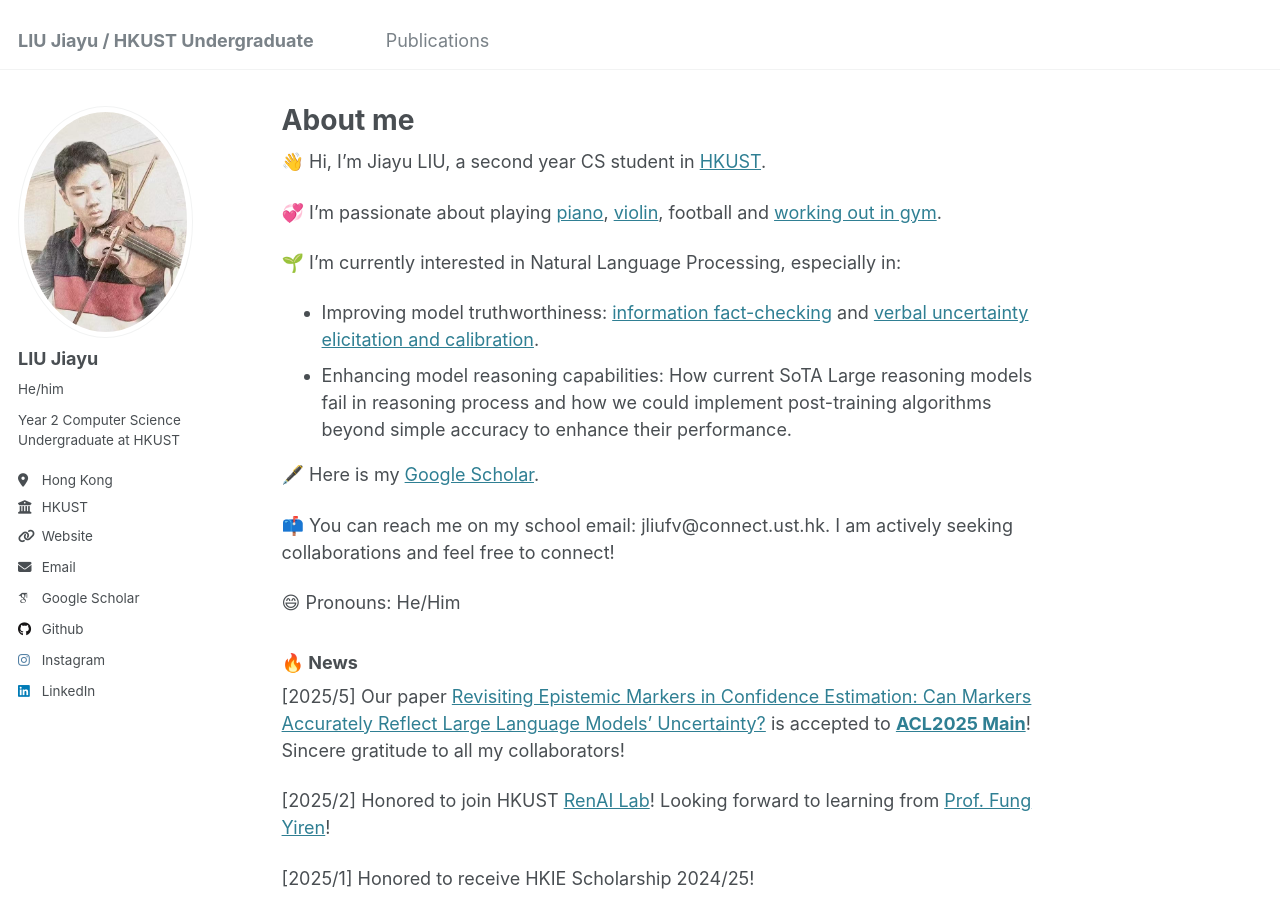
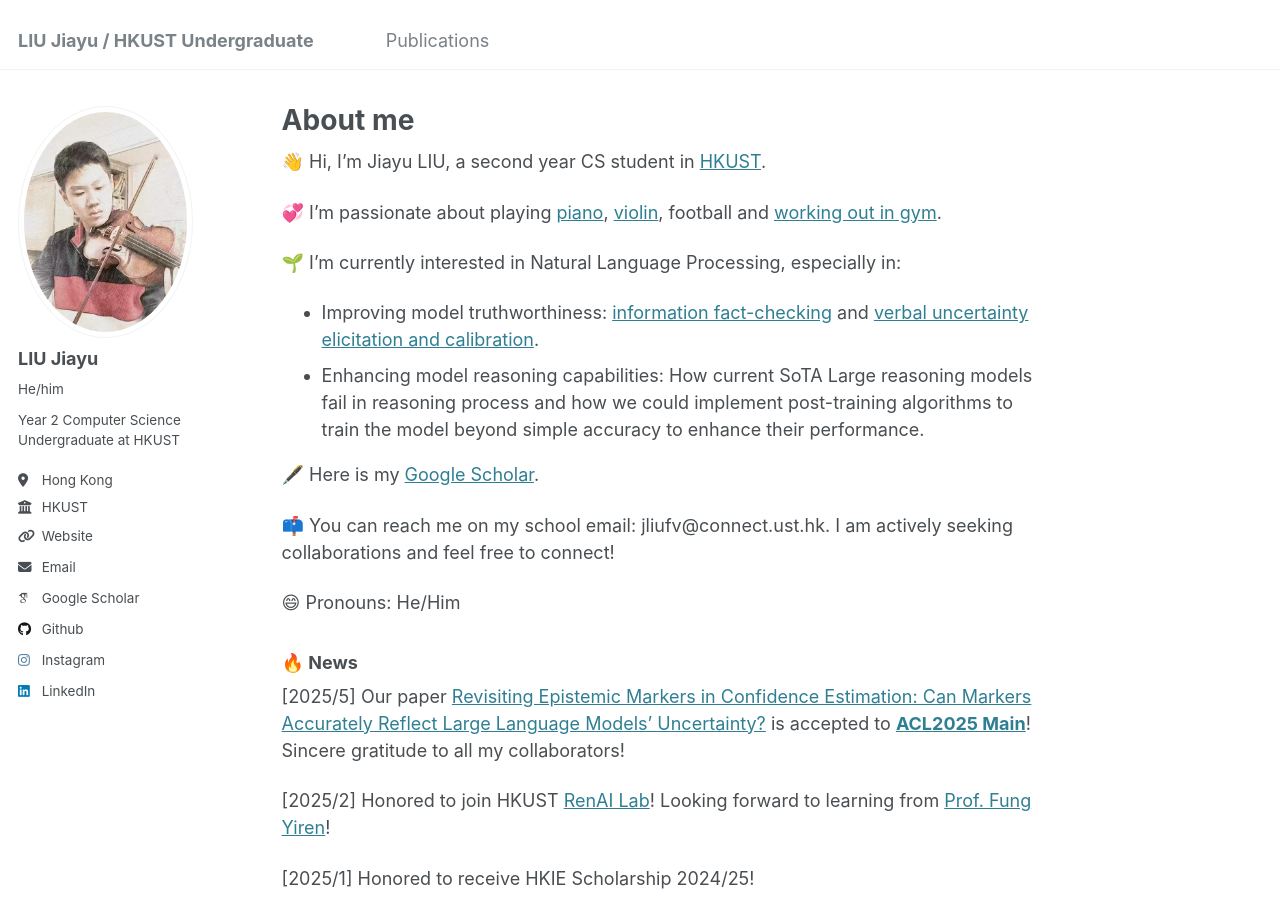
Before and after one commit to JiayuJeff/JiayuJeff.github.io, a Jekyll site: the page built from _pages/about.md, in a window 1280 px wide and 900 px high. Built offline with Jekyll 4.4.1, drawn with Linux system fonts in a browser that asks for light colours; some web fonts are replaced.

Commit message:
Update about.md

```diff
--- a/_pages/about.md
+++ b/_pages/about.md
@@ -17,7 +17,7 @@ redirect_from:
 
 🌱 I’m currently interested in Natural Language Processing, especially in:
 - Improving model truthworthiness: [information fact-checking](https://aclanthology.org/2024.fever-1.14.pdf) and [verbal uncertainty elicitation and calibration](https://arxiv.org/pdf/2505.24778).
-- Enhancing model reasoning capabilities: How current SoTA Large reasoning models fail in reasoning process and how we could implement post-training algorithms beyond simple accuracy to enhance their performance.
+- Enhancing model reasoning capabilities: How current SoTA Large reasoning models fail in reasoning process and how we could implement post-training algorithms to train the model beyond simple accuracy to enhance their performance.
 
 
 🖋️ Here is my [Google Scholar](https://scholar.google.com/citations?user=PIQxhfMAAAAJ&hl=en).
```
